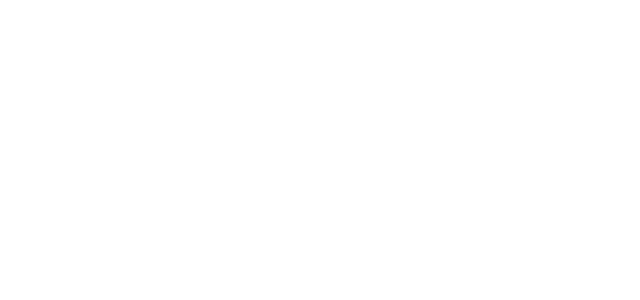
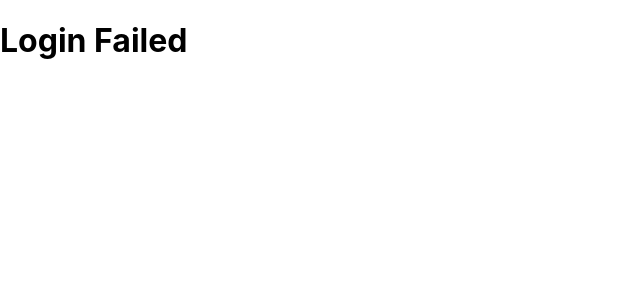
Before and after one commit to Chanmachan/GoChat, a React (Create React App) app in the folder web/: page /login-state in a window 1280 px wide. Before the commit this address had no page. Shown: the top 300 px of the page, without its empty margins (0-640 px from the left). Built offline with nearby package versions, Linux system fonts and the light colour scheme.

Commit message:
[update]認証の結果によってページを分ける

```diff
--- a/web/src/App.tsx
+++ b/web/src/App.tsx
@@ -5,6 +5,7 @@ import {BrowserRouter, Route, Router, Routes} from 'react-router-dom';
 import Login from './login/Login';
 import ChatRoom from './chat/ChatRoom';
 import RoomSelection from './room/RoomSelection';
+import LoginState from './login/LoginState';
 
 const App: React.FC = () => {
   return (
@@ -13,6 +14,7 @@ const App: React.FC = () => {
         <Route path="/" element={<Login />} />
         <Route path="/room-selection" element={<RoomSelection />} />
         <Route path="/chat-room/:roomNumber" element={<ChatRoom />} />
+        <Route path="/login-state" element={<LoginState />} />
       </Routes>
     </BrowserRouter>
   );
--- /dev/null
+++ b/web/src/login/LoginState.tsx
@@ -0,0 +1,34 @@
+// SuccessPage.js
+import {useLocation, useNavigate} from 'react-router-dom';
+import {useEffect} from 'react';
+
+const LoginState = () => {
+  const location = useLocation();
+  const navigate = useNavigate();
+  const queryParams = new URLSearchParams(location.search);
+  const status = queryParams.get('status');
+
+  useEffect(() => {
+    if (status === 'success') {
+      setTimeout(() => {
+        navigate('/room-selection');
+      }, 2000);
+    } else if (status === 'fail') {
+      setTimeout(() => {
+        navigate('/login');
+      }, 2000);
+    }
+  }, [status, navigate]);
+
+  return (
+    <div>
+      {status === 'success' ? (
+        <h1>Login Successful!</h1>
+      ) : (
+        <h1>Login Failed</h1>
+      )}
+    </div>
+  );
+};
+
+export default LoginState;
```
Also changed, not shown: 1 other file (tests, documents, lock files or other folders).
